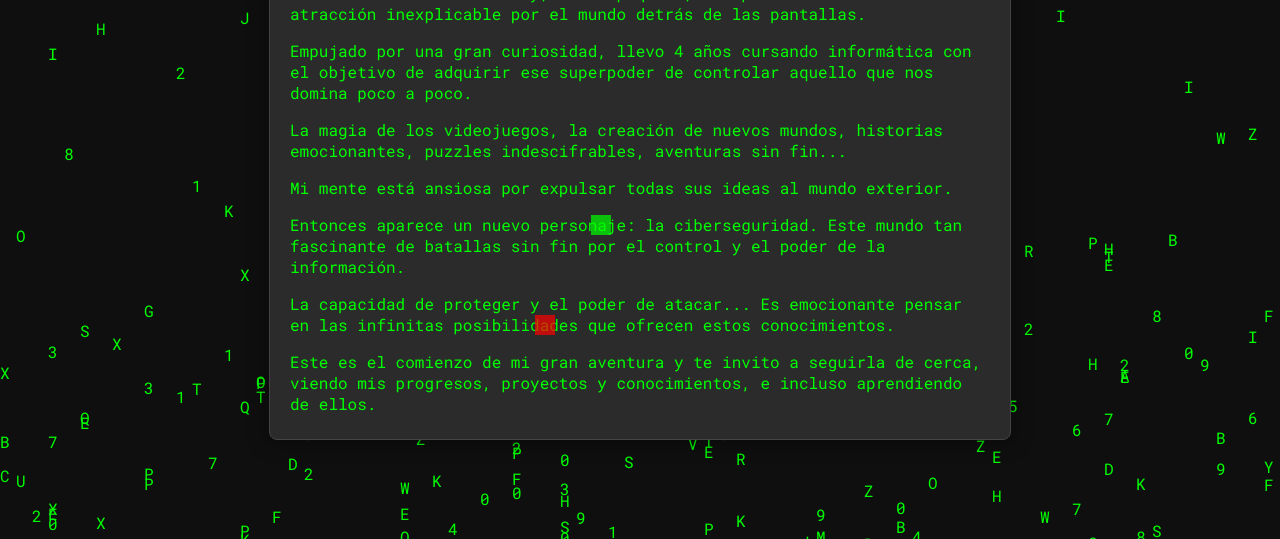
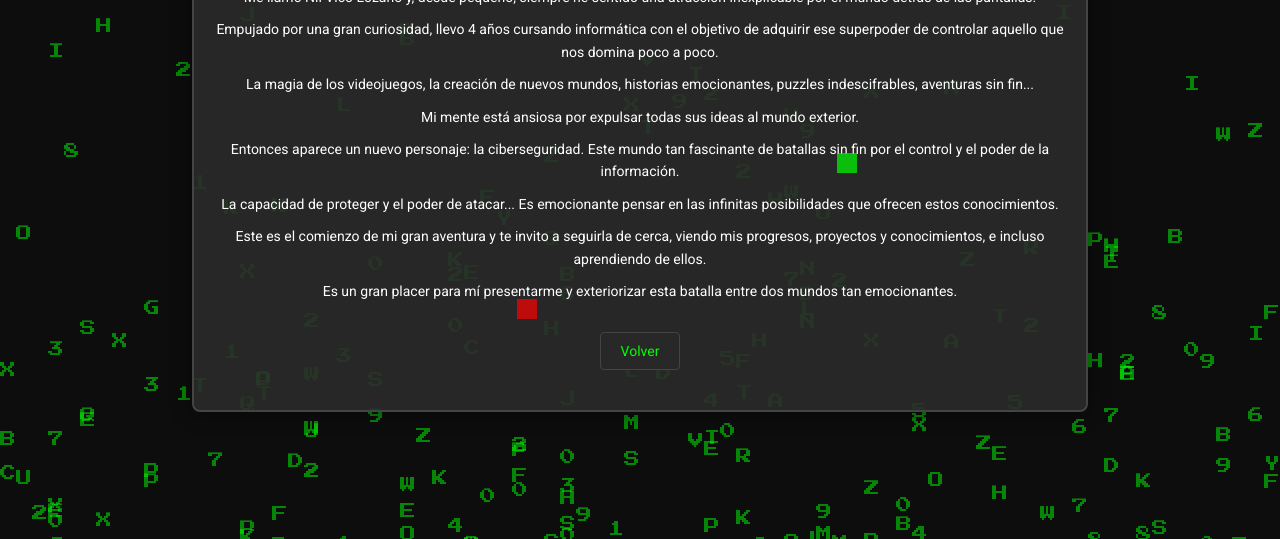
Before and after one commit to VicoNil/IPOP, a plain HTML site: page index.html in a window 1280 px wide. Shown: the part 261-800 px from the top of the page. Drawn offline with Linux system fonts and the light colour scheme; animation ran at ten frames a second.

Commit message:
Update index.html

```diff
--- a/index.html
+++ b/index.html
@@ -6,78 +6,129 @@
     <title>Mi Presentación - Nil Vico</title>
     <link rel="preconnect" href="https://fonts.googleapis.com">
     <link rel="preconnect" href="https://fonts.gstatic.com" crossorigin>
-    <link href="https://fonts.googleapis.com/css2?family=Roboto+Mono:wght@400;700&display=swap" rel="stylesheet">
+    <link href="https://fonts.googleapis.com/css2?family=Press+Start+2P&family=Roboto:wght@400;700&display=swap" rel="stylesheet">
     <style>
         body {
-            font-family: 'Roboto Mono', monospace;
+            font-family: 'Roboto', sans-serif;
             margin: 0;
             overflow: hidden;
-            background-color: #3a3a3a;
-            color: #00ff00;
+            background-color: #1a1a1a; /* Fondo oscuro */
+            color: #00ff00; /* Texto verde neón */
+            display: flex;
+            flex-direction: column;
+            align-items: center;
+            justify-content: center;
+            min-height: 100vh;
+            position: relative;
         }
+
         .matrix {
             position: fixed;
             top: 0;
             left: 0;
             width: 100%;
             height: 100%;
-            background: rgba(0, 0, 0, 0.75);
+            background: rgba(0, 0, 0, 0.5); /* Fondo un poco más opaco */
             overflow: hidden;
             z-index: 0;
         }
-        .central-window {
-            position: absolute;
-            top: 50%;
-            left: 50%;
-            transform: translate(-50%, -50%);
-            background-color: #2b2b2b;
+
+        .content-container {
+            position: relative;
+            z-index: 1;
+            background-color: rgba(43, 43, 43, 0.9); /* Fondo ligeramente opaco */
             border-radius: 8px;
-            width: 60%;
-            max-width: 700px;
-            height: 70%;
-            max-height: 600px;
+            width: 70%; /* Ancho incrementado */
+            max-width: 900px; /* Ancho incrementado */
             padding: 20px;
             box-shadow: 0 0 20px rgba(0, 0, 0, 0.5);
-            z-index: 1;
-            overflow: hidden;
+            text-align: center;
+            color: #fff; /* Texto blanco para el contenido */
+            max-height: 80vh; /* Altura máxima ajustada */
+            overflow-y: auto;
+            font-size: 14px; /* Tamaño de fuente reducido */
+            border: 2px solid #444; /* Borde menos destacado */
+            box-sizing: border-box;
+        }
+
+        .profile-info {
+            margin: 20px 0;
+        }
+
+        .profile-info p {
+            margin: 10px 0;
+            line-height: 1.6;
+        }
+
+        .profile-photo {
+            width: 150px;
+            height: 150px;
+            border-radius: 50%;
+            margin-bottom: 20px;
+            box-shadow: 0 2px 4px rgba(0, 0, 0, 0.1);
+        }
+
+        .back-button {
+            display: inline-block;
+            margin-top: 20px;
+            padding: 10px 20px;
+            background-color: #282828;
+            color: #00ff00;
+            text-decoration: none;
+            border-radius: 4px;
             border: 1px solid #444;
         }
-        .central-content {
-            height: 100%;
-            overflow-y: auto;
+
+        .back-button:hover {
+            background-color: #444;
         }
+
+        @keyframes blink {
+            0% {
+                opacity: 0;
+            }
+            100% {
+                opacity: 1;
+            }
+        }
+
+        .matrix span {
+            display: inline-block;
+            position: absolute;
+            top: -100px;
+            animation: drop 4s infinite;
+            color: rgba(0, 255, 0, 0.5); /* Color verde opaco */
+            font-size: 16px;
+            font-family: 'Press Start 2P', sans-serif; /* Fuente temática de videojuegos */
+        }
+
+        @keyframes drop {
+            to {
+                transform: translateY(calc(100vh + 100px));
+            }
+        }
+
         .snake {
             width: 20px;
             height: 20px;
-            background-color: rgba(0, 255, 0, 0.7);
+            background-color: rgba(0, 255, 0, 0.7); /* Color más oscuro y opaco */
             position: absolute;
         }
+
         .food {
             width: 20px;
             height: 20px;
             background-color: rgba(255, 0, 0, 0.7);
             position: absolute;
         }
-        .matrix span {
-            display: inline-block;
-            position: absolute;
-            top: -100px;
-            animation: drop 4s infinite;
-            color: #0F0;
-            font-size: 16px;
-        }
-        @keyframes drop {
-            to {
-                transform: translateY(calc(100vh + 100px));
-            }
-        }
+
     </style>
 </head>
 <body>
     <div class="matrix" id="matrix"></div>
-    <div class="central-window" id="central-window">
-        <div class="central-content" id="central-content">
-            <h1>Hola, soy Nil Vico</h1>
+    <div class="content-container" id="content-container">
+        <div class="profile-info">
+            <img src="ruta/a/tu/foto.jpg" alt="Foto de Nil Vico" class="profile-photo">
             <p>¿Videojuegos? ¿Ciberseguridad?</p>
             <p>Me llamo Nil Vico Lozano y, desde pequeño, siempre he sentido una atracción inexplicable por el mundo detrás de las pantallas.</p>
             <p>Empujado por una gran curiosidad, llevo 4 años cursando informática con el objetivo de adquirir ese superpoder de controlar aquello que nos domina poco a poco.</p>
@@ -87,6 +138,7 @@
             <p>La capacidad de proteger y el poder de atacar... Es emocionante pensar en las infinitas posibilidades que ofrecen estos conocimientos.</p>
             <p>Este es el comienzo de mi gran aventura y te invito a seguirla de cerca, viendo mis progresos, proyectos y conocimientos, e incluso aprendiendo de ellos.</p>
             <p>Es un gran placer para mí presentarme y exteriorizar esta batalla entre dos mundos tan emocionantes.</p>
+            <a href="ruta/a/pagina/anterior" class="back-button">Volver</a>
         </div>
         <div id="snake" class="snake"></div>
         <div id="food" class="food"></div>
@@ -95,7 +147,7 @@
         const matrix = document.querySelector('.matrix');
         const snake = document.getElementById('snake');
         const food = document.getElementById('food');
-        const centralWindow = document.getElementById('central-window');
+        const contentContainer = document.getElementById('content-container');
 
         function createMatrix() {
             const letters = 'ABCDEFGHIJKLMNOPQRSTUVWXYZ1234567890';
@@ -117,9 +169,9 @@
         }
 
         function getRandomPosition() {
-            const centralRect = centralWindow.getBoundingClientRect();
-            const x = Math.floor(Math.random() * (centralRect.width - 20));
-            const y = Math.floor(Math.random() * (centralRect.height - 20));
+            const contentRect = contentContainer.getBoundingClientRect();
+            const x = Math.random() * (contentRect.width - 20);
+            const y = Math.random() * (contentRect.height - 20);
             return { x, y };
         }
 
@@ -149,7 +201,7 @@
             );
         }
 
-        setInterval(moveSnake, 500);
+        setInterval(moveSnake, 1000);
         createMatrix();
         moveFood();
     </script>
```
